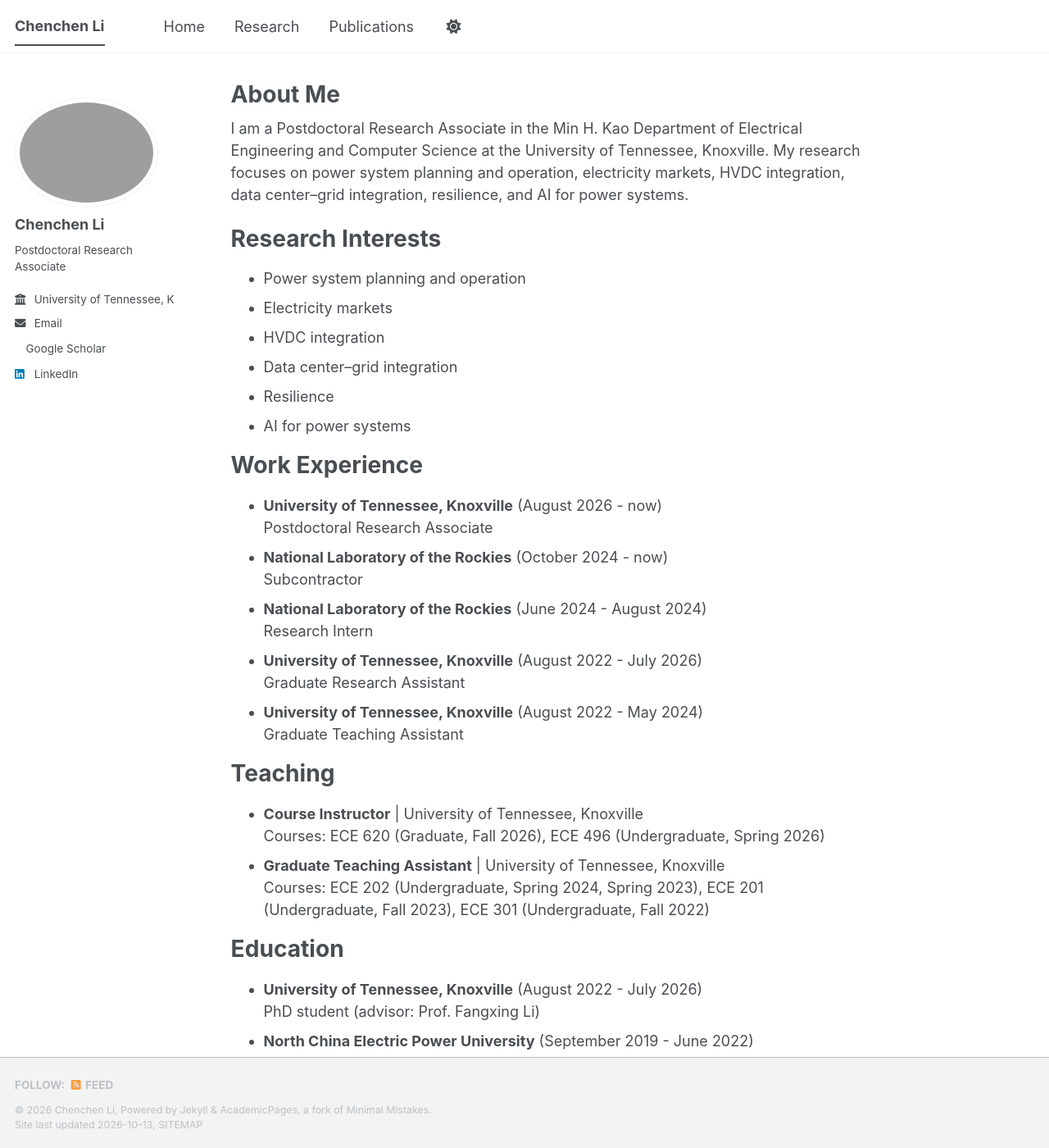
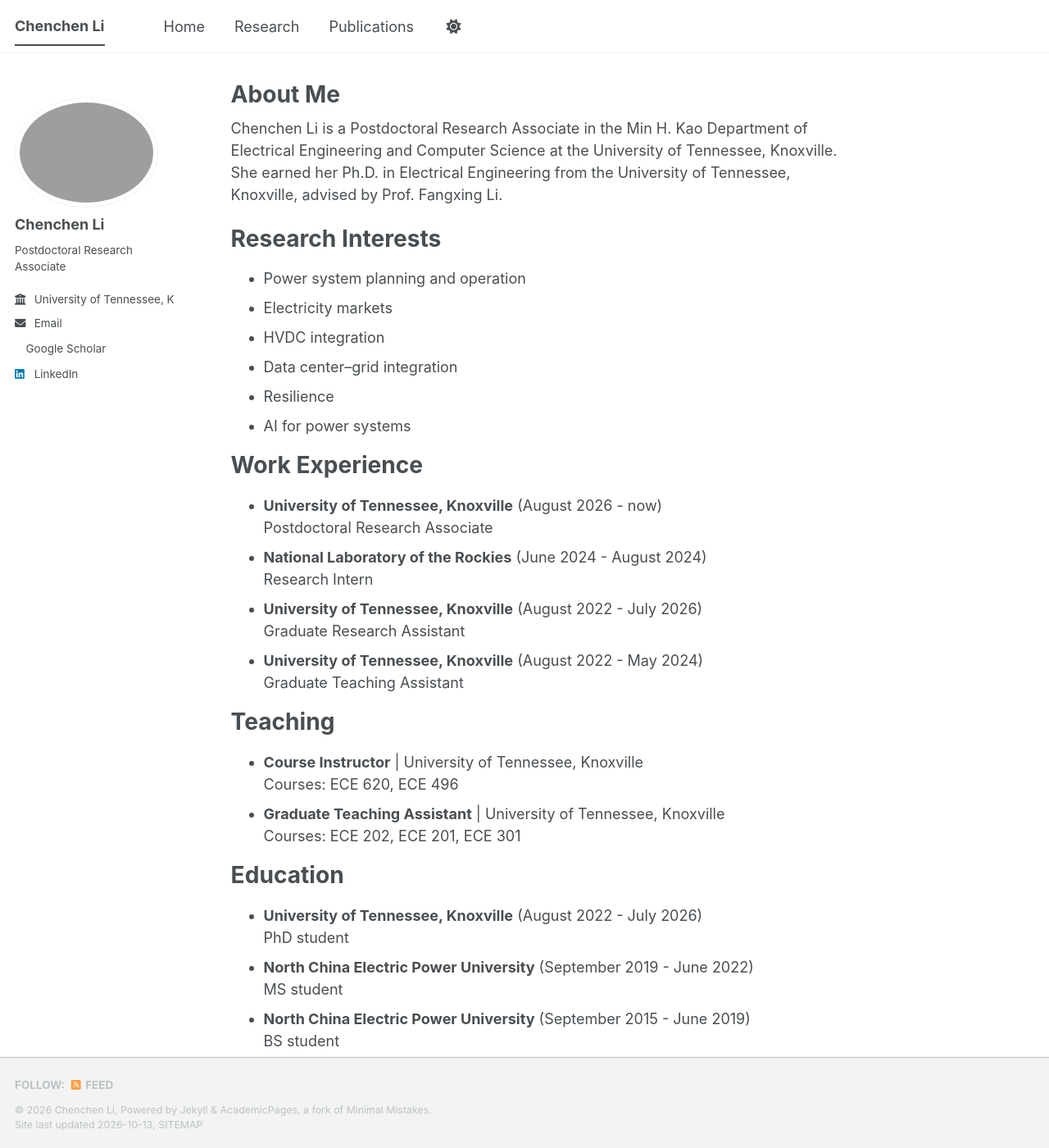
Before and after one commit to ChenchenLi123/academic-website-draft, a Jekyll site: the page built from _pages/about.md, in a window 1280 px wide and 1400 px high. Shown: the whole window at 82% size. Built offline with Jekyll 4.4.1, drawn with Linux system fonts in a browser that asks for light colours; a style sheet for code colours, icons or effects is not loaded.

Commit message:
Update About Me biography, teaching, education, and work history

```diff
--- a/_pages/about.md
+++ b/_pages/about.md
@@ -7,7 +7,7 @@ redirect_from:
   - /about.html
 ---
 
-I am a Postdoctoral Research Associate in the Min H. Kao Department of Electrical Engineering and Computer Science at the University of Tennessee, Knoxville. My research focuses on power system planning and operation, electricity markets, HVDC integration, data center–grid integration, resilience, and AI for power systems.
+Chenchen Li is a Postdoctoral Research Associate in the Min H. Kao Department of Electrical Engineering and Computer Science at the University of Tennessee, Knoxville. She earned her Ph.D. in Electrical Engineering from the University of Tennessee, Knoxville, advised by Prof. Fangxing Li.
 
 Research Interests
 ======
@@ -23,8 +23,6 @@ Work Experience
 ======
 - **University of Tennessee, Knoxville** (August 2026 - now)<br>
   Postdoctoral Research Associate
-- **National Laboratory of the Rockies** (October 2024 - now)<br>
-  Subcontractor
 - **National Laboratory of the Rockies** (June 2024 - August 2024)<br>
   Research Intern
 - **University of Tennessee, Knoxville** (August 2022 - July 2026)<br>
@@ -36,14 +34,14 @@ Teaching
 ======
 
 - **Course Instructor** | University of Tennessee, Knoxville<br>
-  Courses: ECE 620 (Graduate, Fall 2026), ECE 496 (Undergraduate, Spring 2026)
+  Courses: ECE 620, ECE 496
 - **Graduate Teaching Assistant** | University of Tennessee, Knoxville<br>
-  Courses: ECE 202 (Undergraduate, Spring 2024, Spring 2023), ECE 201 (Undergraduate, Fall 2023), ECE 301 (Undergraduate, Fall 2022)
+  Courses: ECE 202, ECE 201, ECE 301
 
 Education
 ======
 - **University of Tennessee, Knoxville** (August 2022 - July 2026)<br>
-  PhD student (advisor: Prof. Fangxing Li)
+  PhD student
 - **North China Electric Power University** (September 2019 - June 2022)<br>
   MS student
 - **North China Electric Power University** (September 2015 - June 2019)<br>
```
